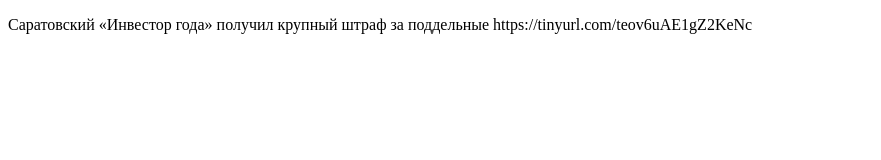
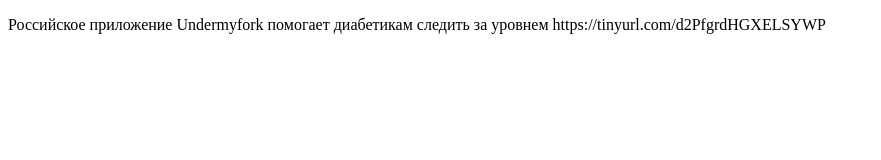
Before and after one commit to portmonetv/simplebot8, a plain HTML site: page C/index.html in a window 1280 px wide. Shown: the whole page, without its empty margins (0-881 px from the left). Drawn offline with Linux system fonts and the light colour scheme.

Commit message:
Update index.html

```diff
--- a/C/index.html
+++ b/C/index.html
@@ -4,4 +4,4 @@
       src="https://portmonetv.github.io/simplebot2/C/data/random.js"
     ></script>
 
-      Саратовский «Инвестор года» получил крупный штраф за поддельные   https://tinyurl.com/teov6uAE1gZ2KeNc
+      Российское приложение Undermyfork помогает диабетикам следить за уровнем   https://tinyurl.com/d2PfgrdHGXELSYWP
```
